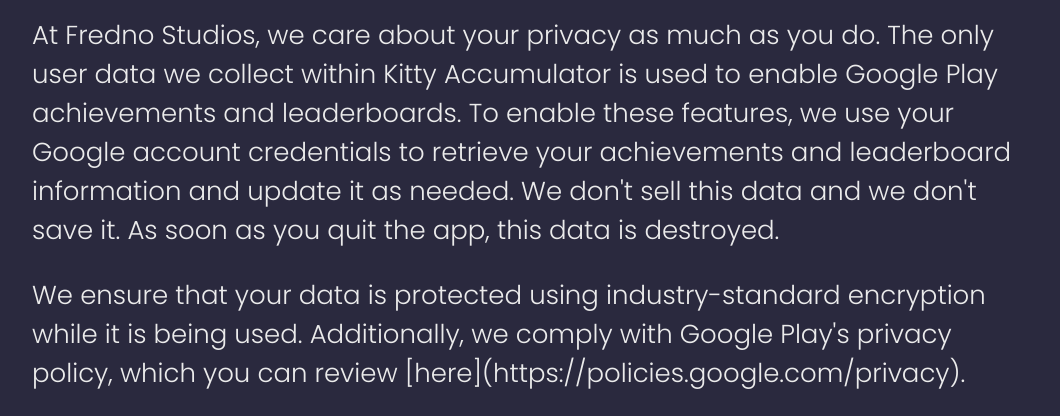
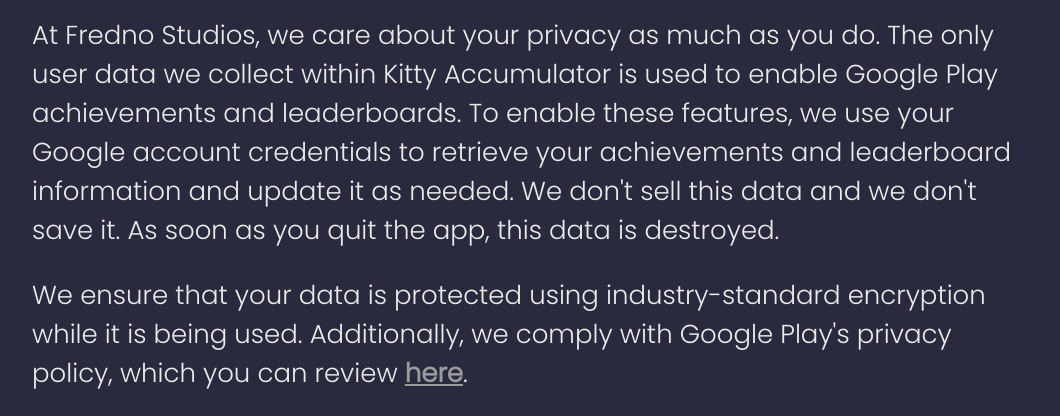
Before and after one commit to zanepriebe/kitty-accumulator, a plain HTML site: page docs/privacy-policy.html in a window 1280 px wide. Shown: the part 309-725 px from the top of the page, without its empty margins (108-1168 px from the left). Drawn offline with Linux system fonts and the light colour scheme.

Commit message:
Fix Google Play link in privacy policy

```diff
--- a/docs/privacy-policy.html
+++ b/docs/privacy-policy.html
@@ -22,7 +22,7 @@
         At Fredno Studios, we care about your privacy as much as you do. The only user data we collect within Kitty Accumulator is used to enable Google Play achievements and leaderboards. To enable these features, we use your Google account credentials to retrieve your achievements and leaderboard information and update it as needed. We don't sell this data and we don't save it. As soon as you quit the app, this data is destroyed.
       </p>
       <p>
-        We ensure that your data is protected using industry-standard encryption while it is being used. Additionally, we comply with Google Play's privacy policy, which you can review [here](https://policies.google.com/privacy).
+        We ensure that your data is protected using industry-standard encryption while it is being used. Additionally, we comply with Google Play's privacy policy, which you can review <a href="https://policies.google.com/privacy">here</a>.
       </p>
       <p>
         By prioritizing user privacy, we hope to make Kitty Accumulator a fun and safe experience for all ages. If you have any questions or concerns about this privacy policy, please <a href="mailto:frednocorp@gmail.com">contact us</a>.
```
